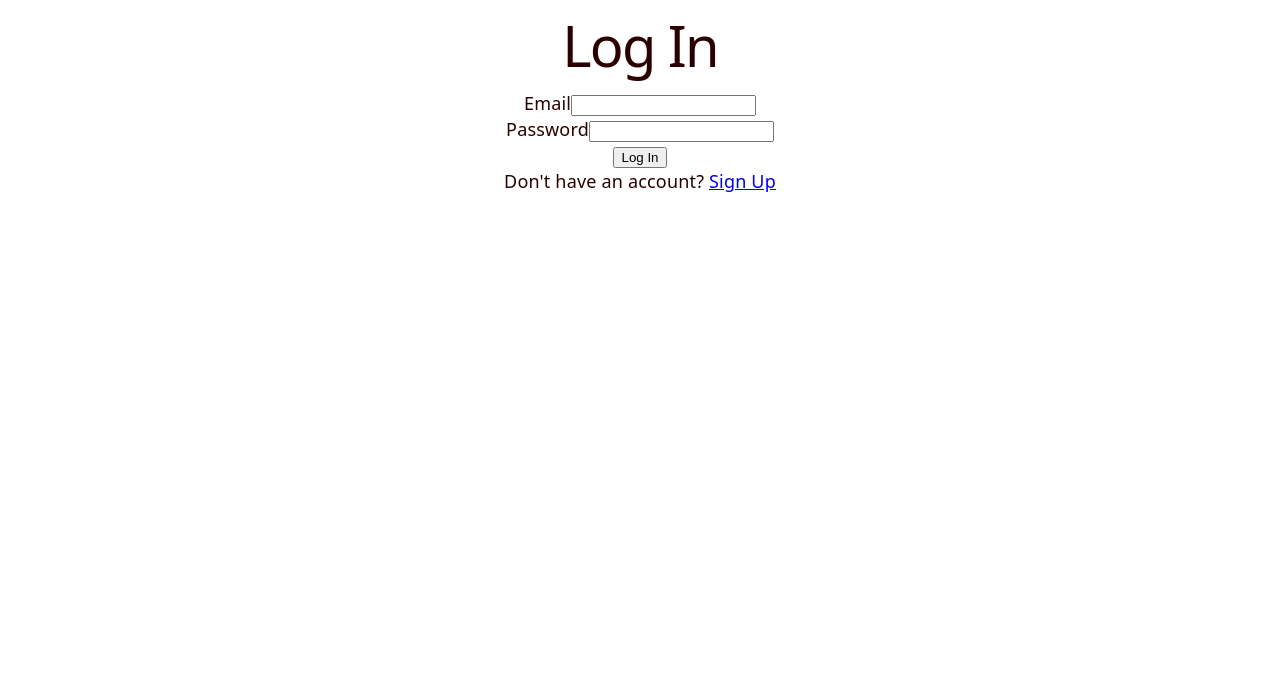
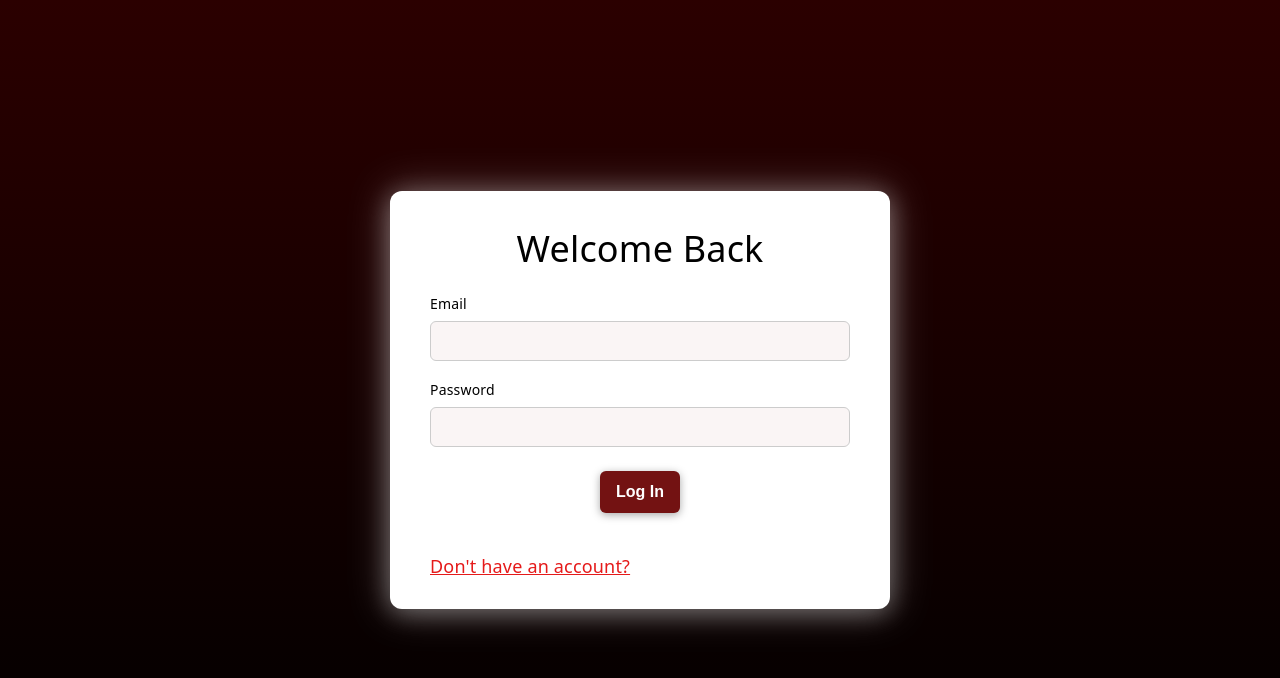
Before and after one commit to sophiagn/cinematic-watchlist, a React (Vite) app in the folder client/: page /login in a window 1280 px wide. Shown: the top 678 px of the page. Built offline with nearby package versions, Linux system fonts and the light colour scheme; no server answers.

Commit message:
add styling to log in + sign up pages

```diff
--- a/client/src/pages/LogIn.tsx
+++ b/client/src/pages/LogIn.tsx
@@ -1,6 +1,7 @@
 import { useState } from 'react';
 import { useNavigate } from 'react-router-dom';
 import { signIn } from '../services/userService';
+import '../styles/auth.css';
 
 export default function LogIn() {
   const [email, setEmail] = useState('');
@@ -27,14 +28,17 @@ export default function LogIn() {
   }
 
   return (
-    <div>
-      <h1>Log In</h1>
+    <div className="auth-page">
+      <div className="auth-card">
+        <h1>Welcome Back</h1>
+        {error && <p className="auth-error">{error}</p>}
         <form onSubmit={handleLogIn}>
           <div>
             <label htmlFor="email">Email</label>
             <input
               id="email"
               type="email"
+              autoComplete="email"
               value={email}
               onChange={(e) => setEmail(e.target.value)}
               required
@@ -45,19 +49,20 @@ export default function LogIn() {
             <input
               id="password"
               type="password"
+              autoComplete="current-password"
               value={password}
               onChange={(e) => setPassword(e.target.value)}
               required
             />
           </div>
-        {error && <p>{error}</p>}
           <button type="submit" disabled={loading}>
-          {loading ? 'Logging in...' : 'Log In'}
+            {loading ? <span className="spinner" /> : 'Log In'}
           </button>
         </form>
-      <p>
-        Don't have an account? <a href="/signup">Sign Up</a>
+        <p className="auth-link">
+          <a href="/signup">Don't have an account?</a>
         </p>
+      </div>
     </div>
   );
 }
--- a/client/src/pages/SignUp.tsx
+++ b/client/src/pages/SignUp.tsx
@@ -2,6 +2,7 @@ import { useState } from 'react';
 import { useNavigate } from 'react-router-dom';
 import { signUp } from '../services/userService';
 import { isEmailValid, isPasswordValid } from '../utils/userUtil';
+import '../styles/auth.css';
 
 export default function SignUp() {
   const [email, setEmail] = useState('');
@@ -45,14 +46,17 @@ export default function SignUp() {
   }
 
   return (
-    <div>
-      <h1>Sign Up</h1>
+    <div className="auth-page">
+      <div className="auth-card">
+        <h1>Create an Account</h1>
+        {error && <p className="auth-error">{error}</p>}
         <form onSubmit={handleSignUp}>
           <div>
             <label htmlFor="email">Email</label>
             <input
               id="email"
               type="email"
+              autoComplete="email"
               value={email}
               onChange={(e) => setEmail(e.target.value)}
               required
@@ -63,6 +67,7 @@ export default function SignUp() {
             <input
               id="password"
               type="password"
+              autoComplete="new-password"
               value={password}
               onChange={(e) => setPassword(e.target.value)}
               required
@@ -73,19 +78,20 @@ export default function SignUp() {
             <input
               id="confirmPassword"
               type="password"
+              autoComplete="new-password"
               value={confirmPassword}
               onChange={(e) => setConfirmPassword(e.target.value)}
               required
             />
           </div>
-        {error && <p>{error}</p>}
           <button type="submit" disabled={loading}>
-          {loading ? 'Signing up...' : 'Sign Up'}
+            {loading ? <span className="spinner" /> : 'Sign Up'}
           </button>
         </form>
-      <p>
-        Already have an account? <a href="/login">Log In</a>
+        <p className="auth-link">
+          <a href="/login">Already have an account?</a>
         </p>
+      </div>
     </div>
   );
 }
--- /dev/null
+++ b/client/src/styles/auth.css
@@ -0,0 +1,108 @@
+.auth-page {
+    display: flex;
+    justify-content: center;
+    align-items: center;
+    flex: 1;
+    padding: 15px;
+}
+
+.auth-card {
+    background: var(--color1);
+    border-radius: 12px;
+    padding: 40px 40px;
+    width: 100%;
+    max-width: 420px;
+    box-shadow: 0 4px 24px rgb(255 255 255 / 30%), 0 0 40px rgb(255 255 255 / 30%);
+}
+
+.auth-card h1 {
+    margin-top: 0;
+    line-height: 1;
+}
+
+.auth-card form {
+    display: flex;
+    flex-direction: column;
+    gap: 16px;
+    text-align: left;
+}
+
+.auth-card label {
+    display: block;
+    margin-bottom: 4px;
+    font-size: 14px;
+    font-weight: 500;
+}
+
+.auth-card input {
+    width: 100%;
+    padding: 10px 12px;
+    font-size: 16px;
+    border: 1px solid #ccc;
+    border-radius: 6px;
+    box-sizing: border-box;
+    background-color: var(--color7);
+    color: var(--color6);
+    outline: none;
+}
+
+.auth-card input:-webkit-autofill,
+.auth-card input:-webkit-autofill:hover,
+.auth-card input:-webkit-autofill:focus {
+    -webkit-text-fill-color: var(--color6);
+    -webkit-box-shadow: 0 0 0 1000px var(--color7) inset;
+}
+
+.auth-card button {
+    margin-top: 8px;
+    min-width: 80px;
+    padding: 12px;
+    font-size: 16px;
+    font-weight: 600;
+    color: var(--color1);
+    background: var(--color4);
+    border: none;
+    border-radius: 6px;
+    cursor: pointer;
+    align-self: center;
+    transition: all 0.2s ease;
+    box-shadow: 0 2px 8px rgb(0 0 0 / 35%);
+}
+
+.auth-card button:hover:not(:disabled) {
+    background: #ba1818;
+}
+
+.auth-card button:disabled {
+    opacity: 0.75;
+    cursor: not-allowed;
+}
+
+.auth-error {
+    color: var(--color3);
+    font-size: 14px;
+    margin-top: 0;
+    margin-bottom: 5px;
+    line-height: 1.25;
+}
+
+.auth-link {
+    margin-bottom: -10px;
+    margin-top: 40px;
+    justify-self: left;}
+
+.spinner {
+    display: inline-block;
+    width: 16px;
+    height: 16px;
+    border: 2px solid rgba(255, 255, 255, 0.3);
+    border-top-color: var(--color1);
+    border-radius: 50%;
+    animation: spin 0.6s linear infinite;
+}
+
+@keyframes spin {
+    to {
+        transform: rotate(360deg);
+    }
+}
--- a/client/src/styles/global.css
+++ b/client/src/styles/global.css
@@ -4,6 +4,8 @@
   --color3: #E51A1A;
   --color4: #731212;
   --color5: #2B0000;
+  --color6: #000000;
+  --color7: #faf5f5;
 
   --sans: system-ui, 'Segoe UI', Roboto, sans-serif;
   --heading: system-ui, 'Segoe UI', Roboto, sans-serif;
@@ -12,8 +14,8 @@
   font: 18px/145% var(--sans);
   letter-spacing: 0.18px;
   color-scheme: light dark;
-  color: var(--color5);
-  background: var(--color1);
+  color: var(--color6);
+  background: linear-gradient(to bottom, var(--color5), black);
   font-synthesis: none;
   text-rendering: optimizeLegibility;
   -webkit-font-smoothing: antialiased;
@@ -21,8 +23,7 @@
 }
 
 #root {
-  /* width: 1126px; */
-  min-width: 100%;
+  width: 100%;
   margin: 0 auto;
   text-align: center;
   min-height: 100svh;
@@ -42,24 +43,15 @@ h2 {
   color: var(--text-color5);
 }
 
-h1 {
-  font-size: 56px;
-  letter-spacing: -1.68px;
-  margin: 32px 0;
-  @media (max-width: 1024px) {
-    font-size: 36px;
-    margin: 20px 0;
-  }
+a {
+  color: var(--color3);
+  transition: color 0.2s ease;
 }
-h2 {
-  font-size: 24px;
-  line-height: 118%;
-  letter-spacing: -0.24px;
-  margin: 0 0 8px;
-  @media (max-width: 1024px) {
-    font-size: 20px;
-  }
+
+a:hover {
+  color: var(--color4);
 }
-p {
-  margin: 0;
+
+a:active {
+  color: var(--color5);
 }
```
Lines whose indentation alone changed are shown as unchanged.
